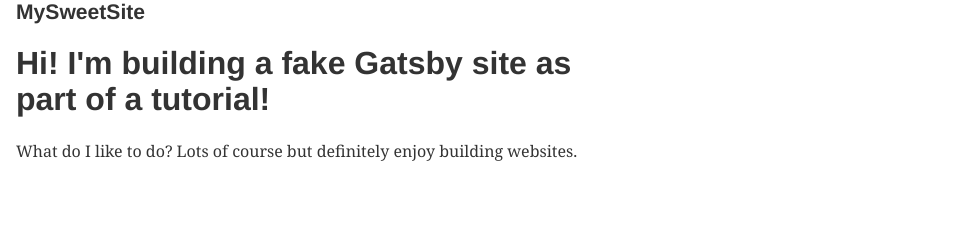
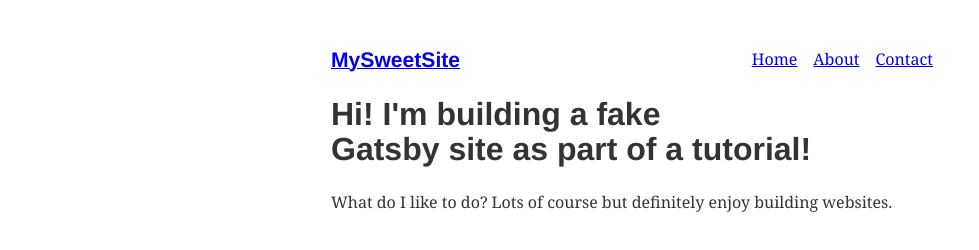
Before and after one commit to VIISilver/gatsby-typography, a Gatsby site: page / in a window 1280 px wide. Shown: the whole page, without its empty margins (0-979 px from the left). Built offline with nearby package versions, Linux system fonts and the light colour scheme; Gatsby itself is replaced by a stand-in of ours.

Commit message:
Added the nav to the header.

```diff
--- a/src/components/layout.js
+++ b/src/components/layout.js
@@ -1,8 +1,24 @@
 import React from 'react'
+import { Link } from 'gatsby'
+
+const ListLink = props => (
+    <li style={{ display: `inline-block`, marginRight: `1rem` }}>
+        <Link to={props.to}>{props.children}</Link>
+    </li>
+)
 
 export default ({ children }) => (
-    <div style={{ margin: `3rem auto1`, maxWidth: 650, padding: `0 1rem` }}>
-        <h3>MySweetSite</h3>
+    <div style={{ margin: `3rem auto`, maxWidth: 650, padding: `0 1rem` }}>
+        <header style={{ marginBottom: `1.5rem` }}>
+            <Link to='/' style={{ textShadow: `none`, backgroundImage: `none` }}>
+                <h3 style={{ display: `inline` }}>MySweetSite</h3>
+            </Link>
+            <ul style={{ listStyle: `none`, float: `right` }}>
+                <ListLink to='/'>Home</ListLink>
+                <ListLink to='/about'>About</ListLink>
+                <ListLink to='/contact'>Contact</ListLink>
+            </ul>
+        </header>
         {children}
     </div>
 )
```
